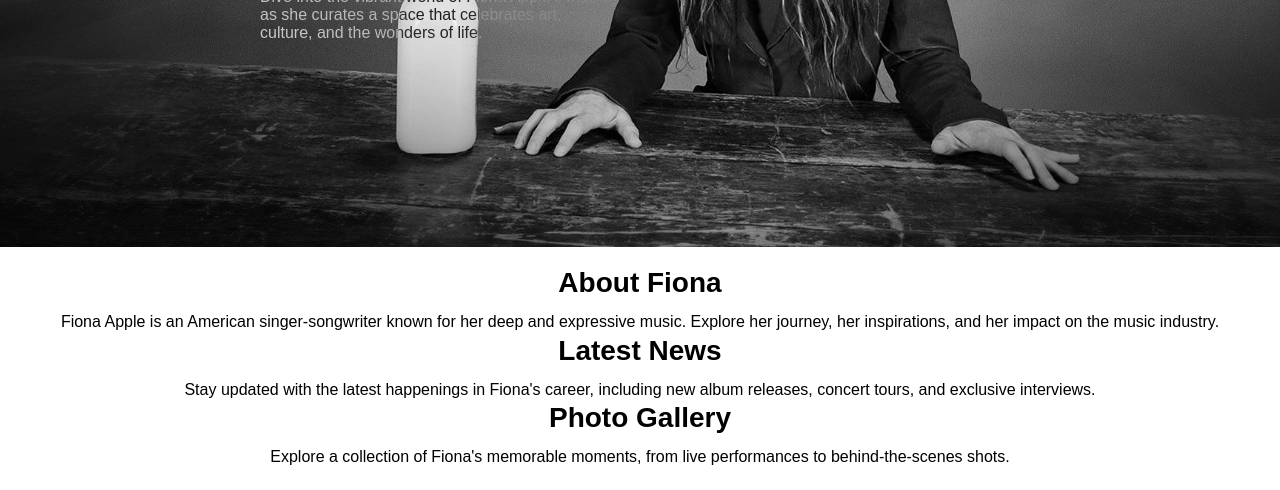
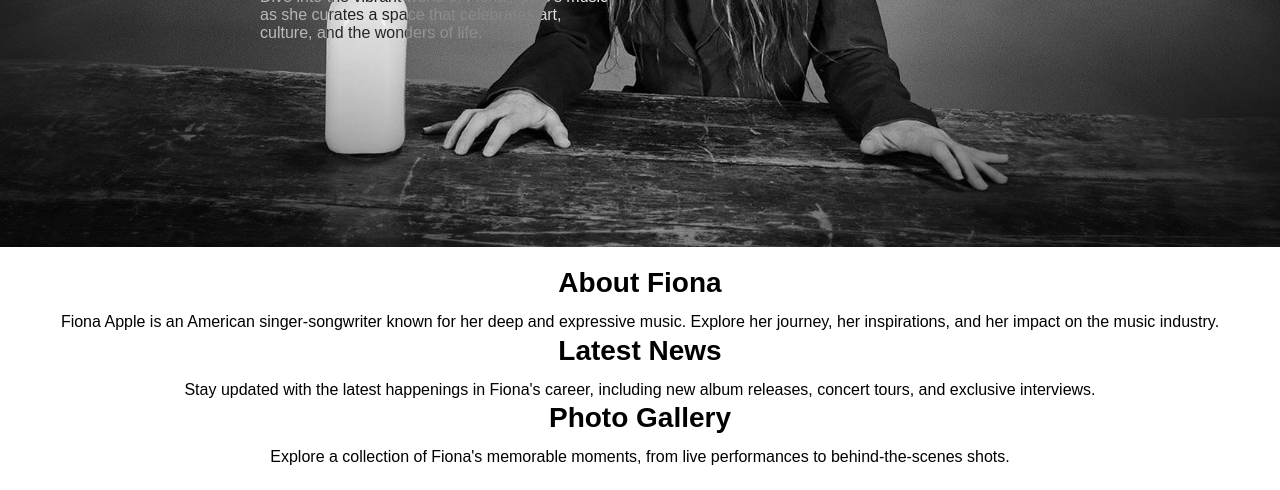
Before and after one commit to jessicaliiu/gelp-me-please, a plain HTML site: page index.html in a window 1280 px wide. Shown: the part 573-1063 px from the top of the page. Drawn offline with Linux system fonts and the light colour scheme.

Commit message:
Center image horizontally

```diff
--- a/index.html
+++ b/index.html
@@ -9,7 +9,7 @@
   </head>
 
   <body>
-    <div class="homeimg" style="background-image: url('images/fionamain.jpg'); background-size: cover; background-position-y: 42%; min-height: 100vh;">
+    <div class="homeimg" style="background-image: url('images/fionamain.jpg'); background-size: cover; background-position-y: 42%; background-position-x: center; min-height: 100vh;">
       <nav>
         <h4>Fiona Apple</h4>
 
```
